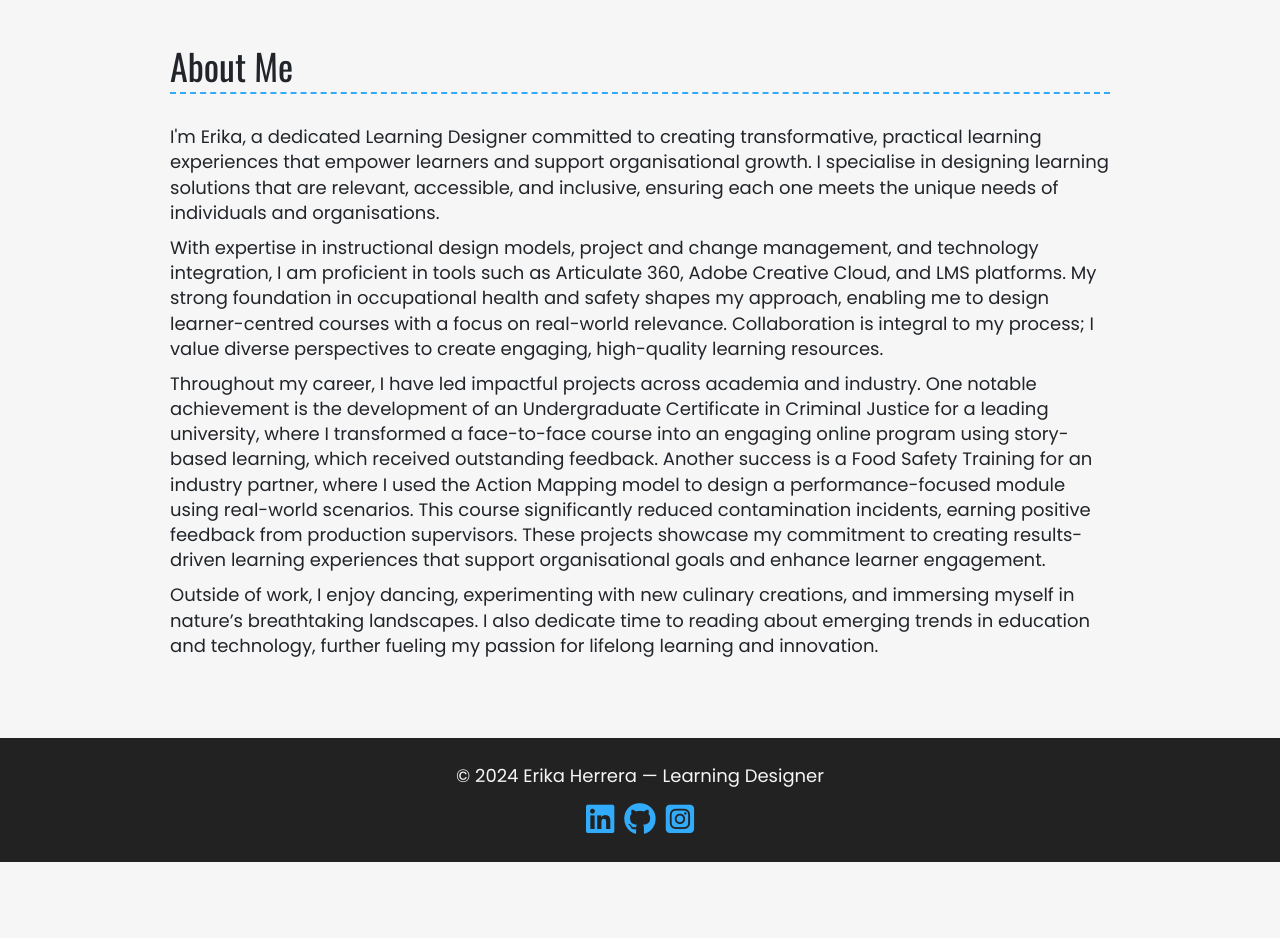
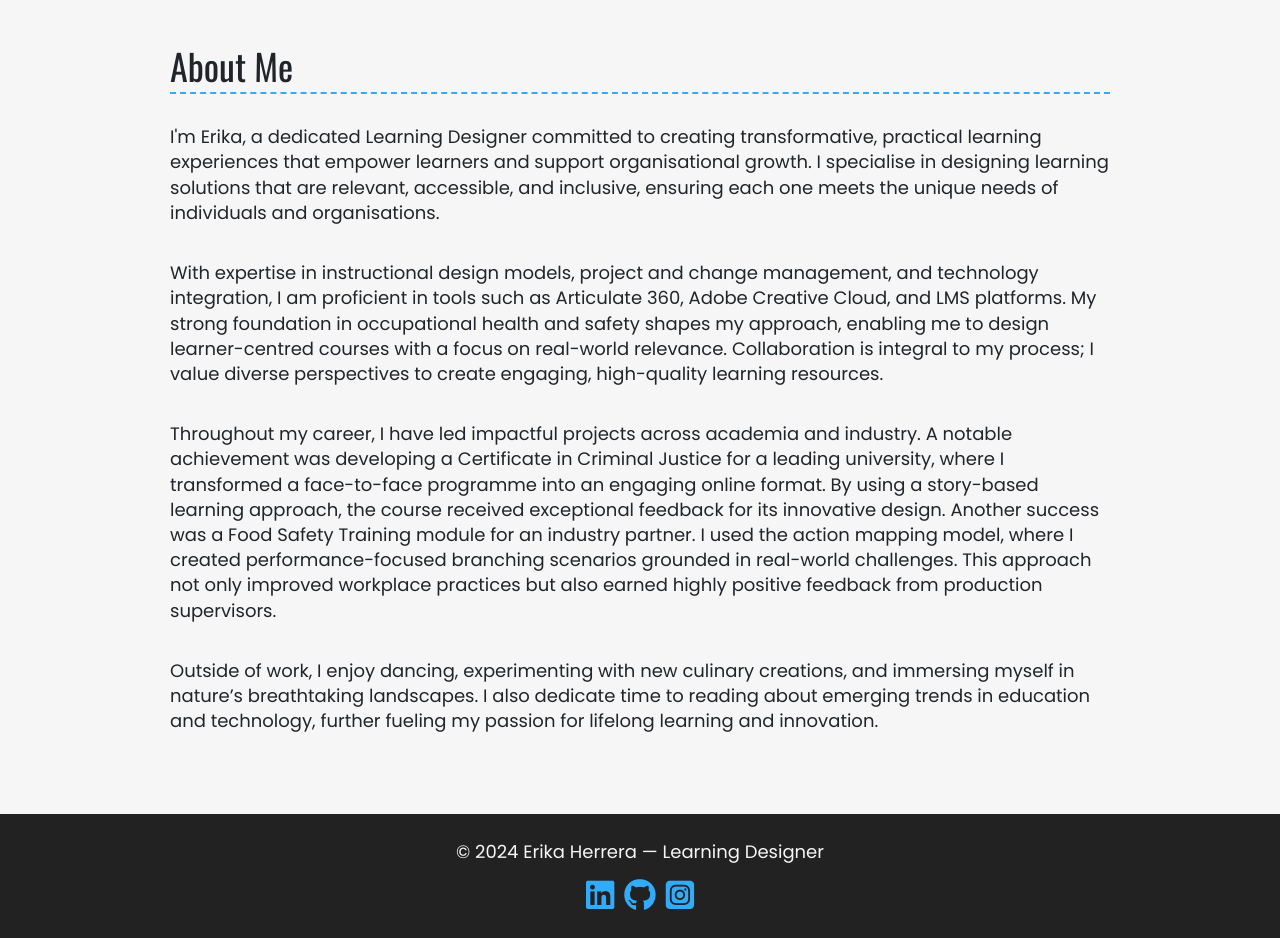
Before and after one commit to eriherre/eriherre.github.io, a Flask app: page / in a window 1280 px wide. Shown: the part 968-1906 px from the top of the page. Before the commit the page ends 1830 px from the top, so only its background shows below. Run offline with Flask 3, Linux system fonts and the light colour scheme; some libraries are stand-ins or nearby versions; some web fonts are replaced.

Commit message:
EP-53 Index (About me) Version 1.1

```diff
--- a/templates/index.html
+++ b/templates/index.html
@@ -16,15 +16,15 @@
   <p>
     I'm Erika, a dedicated Learning Designer committed to creating transformative, practical learning experiences that empower learners and support organisational growth. I specialise in designing learning solutions that are relevant, accessible, and inclusive, ensuring each one meets the unique needs of individuals and organisations.
   </p>
-
+  <br>
   <p>
     With expertise in instructional design models, project and change management, and technology integration, I am proficient in tools such as Articulate 360, Adobe Creative Cloud, and LMS platforms. My strong foundation in occupational health and safety shapes my approach, enabling me to design learner-centred courses with a focus on real-world relevance. Collaboration is integral to my process; I value diverse perspectives to create engaging, high-quality learning resources.
   </p>
-
+<br>
   <p>
-    Throughout my career, I have led impactful projects across academia and industry. One notable achievement is the development of an Undergraduate Certificate in Criminal Justice for a leading university, where I transformed a face-to-face course into an engaging online program using story-based learning, which received outstanding feedback. Another success is a Food Safety Training for an industry partner, where I used the Action Mapping model to design a performance-focused module using real-world scenarios. This course significantly reduced contamination incidents, earning positive feedback from production supervisors. These projects showcase my commitment to creating results-driven learning experiences that support organisational goals and enhance learner engagement.
+    Throughout my career, I have led impactful projects across academia and industry. A notable achievement was developing a Certificate in Criminal Justice for a leading university, where I transformed a face-to-face programme into an engaging online format. By using a story-based learning approach, the course received exceptional feedback for its innovative design. Another success was a Food Safety Training module for an industry partner. I used the action mapping model, where I created performance-focused branching scenarios grounded in real-world challenges. This approach not only improved workplace practices but also earned highly positive feedback from production supervisors.
   </p>
-
+  <br>
   <p>
     Outside of work, I enjoy dancing, experimenting with new culinary creations, and immersing myself in nature’s breathtaking landscapes. I also dedicate time to reading about emerging trends in education and technology, further fueling my passion for lifelong learning and innovation.
   </p>
```
